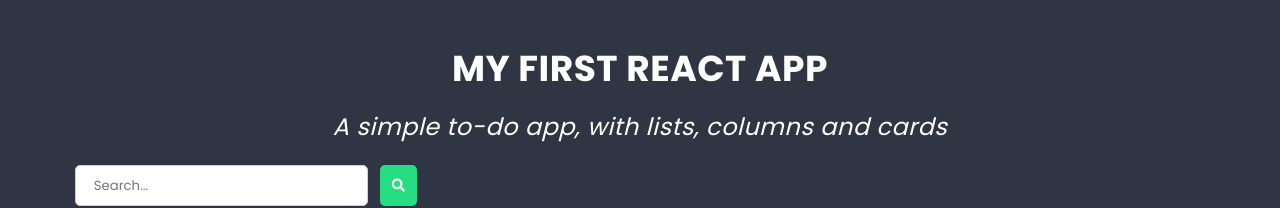
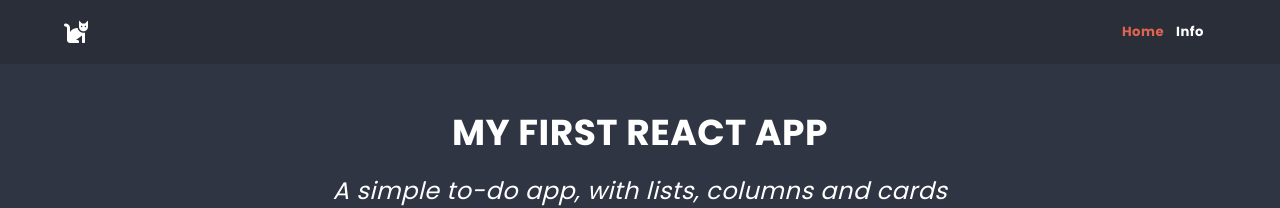
Before and after one commit to SionnaLuch/react, a React app: page / in a window 1280 px wide. Shown: the top 208 px of the page. Built offline with nearby package versions, Linux system fonts and the light colour scheme.

Commit message:
active class names -17.2

```diff
--- a/package.json
+++ b/package.json
@@ -7,7 +7,7 @@
     "start": "webpack-dev-server --mode development --open --hot",
     "build": "webpack --mode production",
     "lint": "eslint src/",
-    "heroku":"http-server dist"
+    "heroku": "http-server dist"
   },
   "husky": {
     "hooks": {
@@ -27,6 +27,7 @@
     "react-dom": "^16.7.0",
     "react-html-parser": "^2.0.2",
     "react-redux": "^7.0.1",
+    "react-router-dom": "^5.0.0",
     "redux": "^4.0.1",
     "shortid": "^2.2.16"
   },
--- a/src/components/App/App.js
+++ b/src/components/App/App.js
@@ -1,29 +1,18 @@
 import React from 'react';
-import styles from './App.scss';
-import PropTypes from 'prop-types';
-import List from'../List/ListContainer';
-import Search from '../Search/SearchContainer';
+import Home from '../Home/HomeContainer';
+import Info from '../Info/Info';
+import {BrowserRouter, Switch, Route} from 'react-router-dom';
+import MainLayout from '../MainLayout/MainLayout';
 
-class App extends React.Component {
-  static propTypes = {
-    title: PropTypes.node,
-    subtitle: PropTypes.node,
-    lists: PropTypes.array,
-  };
-  render() {
-    const {title,subtitle,lists} = this.props;
-    return (
-      <main className={styles.component}>
-        <h1 className={styles.title}>{title}</h1>
-        <h2 className={styles.subtitle}>{subtitle}</h2>
-        <Search />
-        {lists.map(listData => (
-          <List key={listData.id} {...listData} />
-        ))}
-      </main>
-    );
-  }
-
-}
+const App = () => (
+  <BrowserRouter>
+    <MainLayout>
+      <Switch>
+        <Route exact path='/' component={Home} />
+        <Route exact path='/info' component={Info} />
+      </Switch>
+    </MainLayout>
+  </BrowserRouter>
+);
 
 export default App;
--- /dev/null
+++ b/src/components/Header/Header.js
@@ -0,0 +1,27 @@
+import React from 'react';
+import {NavLink, Link} from 'react-router-dom';
+import styles from './Header.scss';
+import Container from '../Container/Container';
+import Icon from '../Icon/Icon';
+
+class Header extends React.Component {
+  render(){
+    return (
+      <header className={styles.component}>
+        <Container>
+          <div className={styles.wrapper}>
+            <Link to='/' className={styles.logo}>
+              <Icon name='cat' />
+            </Link>
+            <nav>
+              <NavLink exact to='/' activeClassName='active'>Home</NavLink>
+              <NavLink exact to='/info' activeClassName='active'>Info</NavLink>
+            </nav>
+          </div>
+        </Container>
+      </header>
+    );
+  }
+}
+
+export default Header;
--- /dev/null
+++ b/src/components/Header/Header.scss
@@ -0,0 +1,31 @@
+@import '../../styles/settings.scss';
+
+.component {
+  background: darken($color-dark, 3%);
+  padding: ($base-size * 1.5) 0;
+
+  a {
+    color: $color-light;
+    text-decoration: none;
+    font-weight: 700;
+    margin-right: $base-size;
+    transition: $transition;
+    &:hover {
+      color: $color-success;
+    }
+    &:global(.active) {
+      color: $color-warning;
+    }
+  }
+
+}
+
+.wrapper {
+  display: flex;
+  justify-content: space-between;
+  align-items: center;
+}
+
+.logo {
+  font-size: 24px;
+}
--- /dev/null
+++ b/src/components/Home/Home.js
@@ -0,0 +1,29 @@
+import React from 'react';
+import styles from './Home.scss';
+import PropTypes from 'prop-types';
+import List from'../List/ListContainer';
+import Search from '../Search/SearchContainer';
+
+class Home extends React.Component {
+  static propTypes = {
+    title: PropTypes.node,
+    subtitle: PropTypes.node,
+    lists: PropTypes.array,
+  };
+  render() {
+    const {title,subtitle,lists} = this.props;
+    return (
+      <main className={styles.component}>
+        <h1 className={styles.title}>{title}</h1>
+        <h2 className={styles.subtitle}>{subtitle}</h2>
+        <Search />
+        {lists.map(listData => (
+          <List key={listData.id} {...listData} />
+        ))}
+      </main>
+    );
+  }
+
+}
+
+export default Home;
--- a/src/components/App/AppContainer.js
+++ b/src/components/Home/HomeContainer.js
@@ -1,5 +1,5 @@
 import {connect} from 'react-redux';
-import App from './App';
+import Home from './Home';
 
 const mapStateToProps = state => ({
   title: state.app.title,
@@ -7,4 +7,4 @@ const mapStateToProps = state => ({
   lists: state.lists,
 });
 
-export default connect(mapStateToProps)(App);
+export default connect(mapStateToProps)(Home);
--- /dev/null
+++ b/src/components/Info/Info.js
@@ -0,0 +1,11 @@
+import React from 'react';
+import Container from '../Container/Container';
+
+const Info = () => (
+  <Container>
+    <h2>Info</h2>
+    <p>Lorem ipsum dolor sit amet, consectetur adipiscing elit, sed do eiusmod tempor incididunt ut labore et dolore magna aliqua. Ut enim ad minim veniam, quis nostrud exercitation ullamco laboris nisi ut aliquip ex ea commodo consequat. Duis aute irure dolor in reprehenderit in voluptate velit esse cillum dolore eu fugiat nulla pariatur. Excepteur sint occaecat cupidatat non proident, sunt in culpa qui officia deserunt mollit anim id est laborum.</p>
+  </Container>
+);
+
+export default Info;
--- /dev/null
+++ b/src/components/MainLayout/MainLayout.js
@@ -0,0 +1,16 @@
+import React from 'react';
+import PropTypes from 'prop-types';
+import Header from '../Header/Header';
+
+const MainLayout = ({children}) => (
+  <div>
+    <Header />
+    {children}
+  </div>
+);
+
+MainLayout.propTypes = {
+  children: PropTypes.node,
+};
+
+export default MainLayout;
--- a/src/index.js
+++ b/src/index.js
@@ -2,7 +2,7 @@ import React from 'react';
 import './styles/normalize.scss';
 import './styles/global.scss';
 import ReactDOM from 'react-dom';
-import App from './components/App/AppContainer';
+import App from './components/App/App';
 import { Provider } from 'react-redux';
 import store from './redux/store';
 
--- a/webpack.config.js
+++ b/webpack.config.js
@@ -7,7 +7,11 @@ const baseConfig = () => ({
   entry: './src/index.js',
   output: {
     path: path.join(__dirname, 'dist'),
+    publicPath:'/',
     filename: 'scripts_bundle.js',
+  },
+  devServer: {
+    historyApiFallback: true,
   },
   devtool: 'source-map',
   module: {
```
Also changed, not shown: src/components/Container/Container.scss (+4 -4 lines), src/components/Home/Home.scss (renamed from src/components/App/App.scss), 1 other file.
